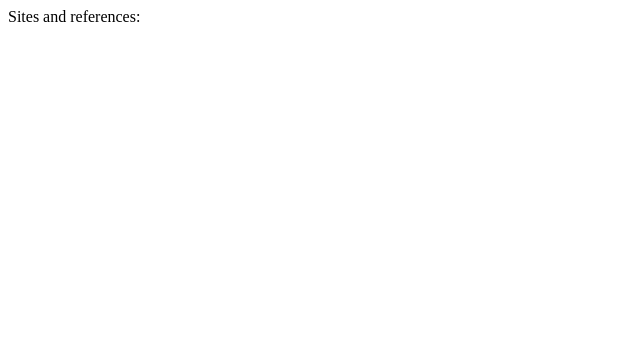
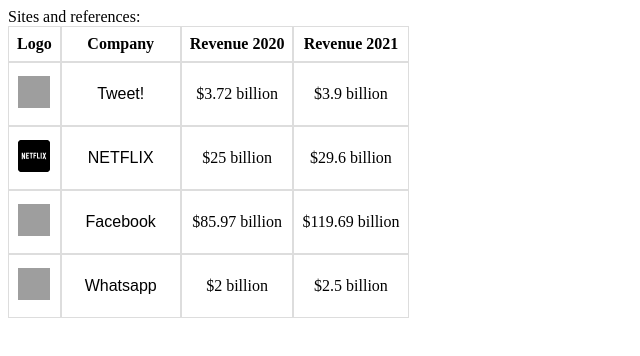
Before and after one commit to iamebson/thePortfolioBeta, a plain HTML site: page index.html in a window 1280 px wide. Shown: the whole page, without its empty margins (0-640 px from the left). Drawn offline with Linux system fonts and the light colour scheme; grey boxes are pictures that could not be loaded.

Commit message:
Hover animations with css

```diff
--- a/index.html
+++ b/index.html
@@ -12,17 +12,44 @@
 <body>
   Sites and references:
   <table>
+  <thead>
     <tr>
+      <th>Logo</th>
+      <th>Company</th>
+      <th>Revenue 2020</th>
+      <th>Revenue 2021</th>
+    </tr>
+  </thead>
+  <tbody>
+    <tr>
+      <td><img src="https://cdn4.iconfinder.com/data/icons/social-messaging-ui-color-shapes-2-free/128/social-twitter-square2-512.png" alt="Twitter icon"></td>
+      <td ><button class="button button1">Tweet!</button></td>
+      <td>$3.72 billion</td>
+      <td>$3.9 billion</td>
+    </tr>
+    <tr>
+      <td><img src="mycollection/png/003-netflix.png"></td>
+      <td><button class="button button2">NETFLIX</button></td>
+      <td>$25 billion</td>
+      <td>$29.6 billion</td>
+    </tr>
+    <tr>
+      <td><img src="https://cdn4.iconfinder.com/data/icons/social-media-circle-7/512/Circled_Facebook_svg-512.png" alt="Facebook icon"></td>
+      <td><button class="button button3">Facebook</button></td>
+      <td>$85.97 billion</td>
+      <td>$119.69 billion</td>
+    </tr>
+    <tr>
+      <td><img src="https://cdn3.iconfinder.com/data/icons/social-icons-33/128/WhatsApp-512.png" alt="WhatsApp icon"></td>
+      <td><button class="button button4">Whatsapp</button></td>
+      <td>$2 billion</td>
+      <td>$2.5 billion</td>
+    </tr>
+  </tbody>
+</table>
 
-    </tr>
-  </table>
   <script src="script.js"></script>
 
-  <!--
-  This script places a badge on your repl's full-browser view back to your repl's cover
-  page. Try various colors for the theme: dark, light, red, orange, yellow, lime, green,
-  teal, blue, blurple, magenta, pink!
-  -->
   <script src="https://replit.com/public/js/replit-badge-v2.js" theme="dark" position="bottom-right"></script>
 </body>
 
--- a/style.css
+++ b/style.css
@@ -2,3 +2,75 @@ html {
   height: 100%;
   width: 100%;
 }
+
+table img {
+  width: 32px;
+  height: 32px;
+}
+
+table {
+  border-collapse: separate;
+  border-spacing: 0;
+}
+
+td, th {
+  padding: 8px;
+  text-align: center;
+  border: 1px solid #ddd;
+}
+
+.button {
+  border: none;
+  border-radius: 10px;
+  color: white;
+  padding: 10px 13px;
+  text-align: center;
+  text-decoration: none;
+  display: inline-block;
+  font-size: 16px;
+  margin: 4px 2px;
+  transition-duration: 0.4s;
+  cursor: pointer;
+}
+
+.button1 {
+  background-color: white;
+  color: black;
+}
+
+.button1:hover {
+  background-color: deepskyblue;
+  color: white;
+}
+
+.button2 {
+  font: bebas-neue;
+  background-color: white;
+  color: black;
+}
+
+.button2:hover {
+  font-style: bold;
+  background-color: black;
+  color: red;
+}
+
+.button3 {
+  background-color: white;
+  color: black;
+}
+
+.button3:hover {
+  background-color: #034ee2;
+  color: white;
+}
+
+.button4 {
+  background-color: white;
+  color: black;
+}
+
+.button4:hover {
+  background-color: green;
+  color: white;
+}
```
